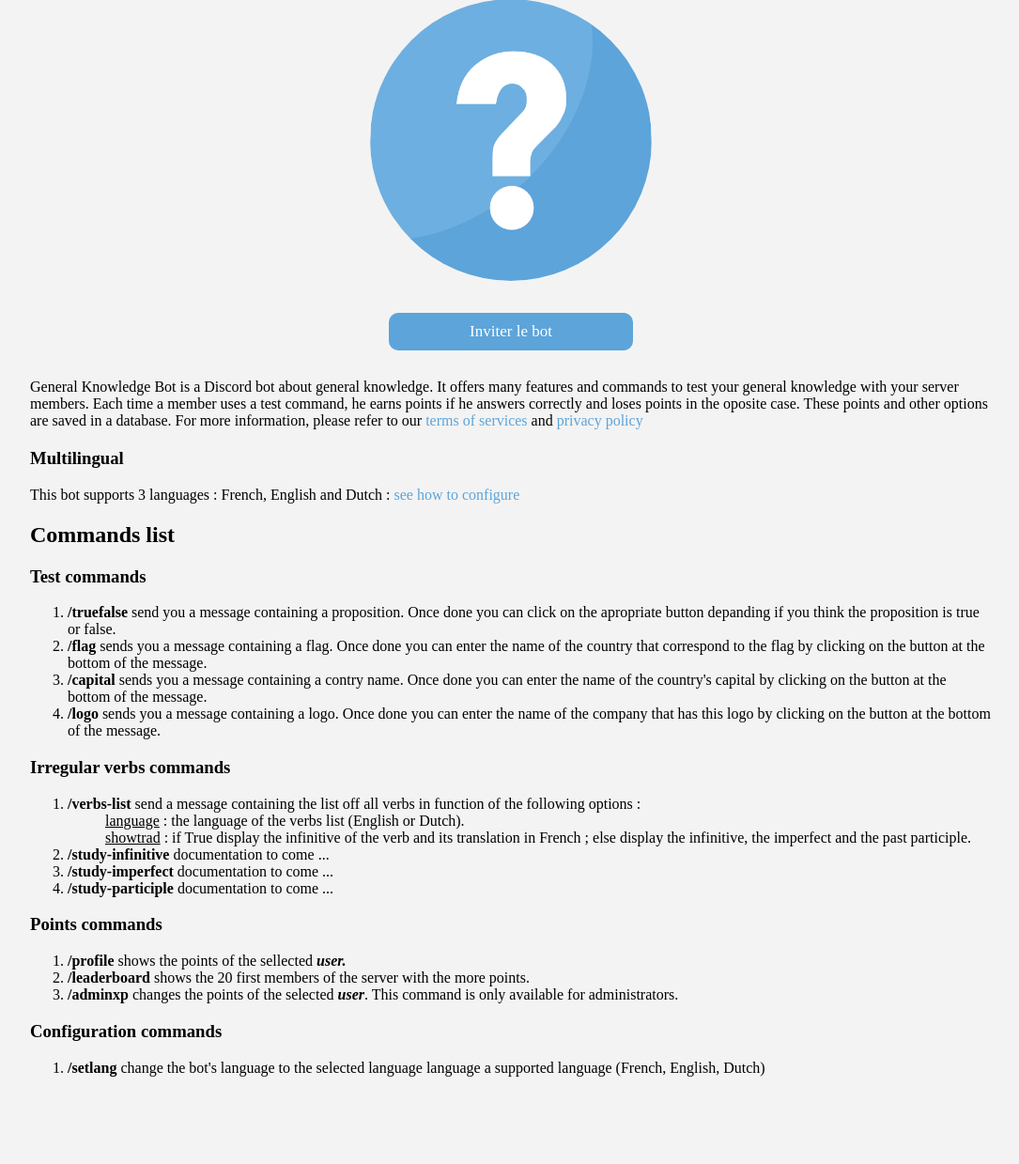
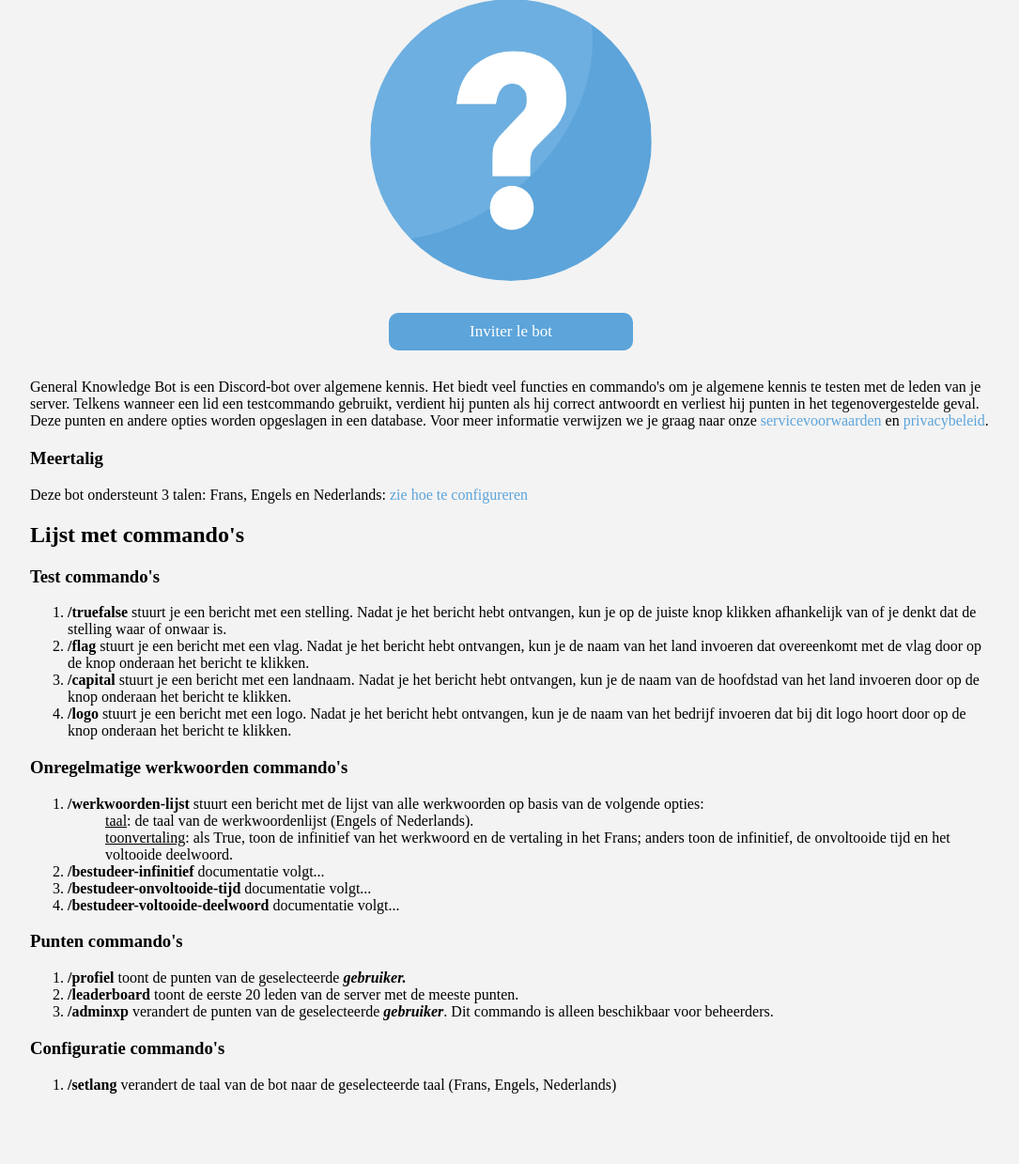
Before and after one commit to Piwy-dev/general-knowledge-site, a Flask app: template app/templates/nl/home.html in a window 1280 px wide. Shown: the part 153-1392 px from the top of the page at 94% size, without its empty margins (96-1181 px from the left). Before the commit the page ends 1299 px from the top, so only its background shows below. Run offline with Flask 3, Linux system fonts and the light colour scheme; the template is opened without the code that fills it, so the values that code supplies are empty.

Commit message:
home page update and tranlation en nl

```diff
--- a/app/templates/en/home.html
+++ b/app/templates/en/home.html
@@ -36,8 +36,8 @@
             General Knowledge Bot is a Discord bot about general knowledge. It offers many features and commands to test
             your general knowledge with your server members. Each time a member uses a test command, he earns points if
             he answers correctly and loses points in the oposite case. These points and other options are saved in a
-            database. For more information, please refer to our <a href="gkb/terms-of-services">terms of services</a>
-            and <a href="gkb/terms-of-services">privacy policy</a>
+            database. For more information, please refer to our <a href="terms">terms of services</a>
+            and <a href="privacy">privacy policy</a>
         </p>
         <div id="infos">
             <h3>Multilingual</h3>
--- a/app/templates/nl/home.html
+++ b/app/templates/nl/home.html
@@ -33,64 +33,62 @@
             Inviter le bot
         </a>
         <p id="description">
-            General Knowledge Bot is a Discord bot about general knowledge. It offers many features and commands to test
-            your general knowledge with your server members. Each time a member uses a test command, he earns points if
-            he answers correctly and loses points in the oposite case. These points and other options are saved in a
-            database. For more information, please refer to our <a href="gkb/terms-of-services">terms of services</a>
-            and <a href="gkb/terms-of-services">privacy policy</a>
+            General Knowledge Bot is een Discord-bot over algemene kennis. Het biedt veel functies en commando's om je
+            algemene kennis te testen met de leden van je server. Telkens wanneer een lid een testcommando gebruikt,
+            verdient hij punten als hij correct antwoordt en verliest hij punten in het tegenovergestelde geval. Deze
+            punten en andere opties worden opgeslagen in een database. Voor meer informatie verwijzen we je graag naar
+            onze <a href="terms">servicevoorwaarden</a> en <a href="privacy">privacybeleid</a>.
+        </p>
         </p>
         <div id="infos">
-            <h3>Multilingual</h3>
+            <h3>Meertalig</h3>
             <p>
-                This bot supports 3 languages : French, English and Dutch :
-                <a href="home#config-cmds">see how to configure</a>
+            Deze bot ondersteunt 3 talen: Frans, Engels en Nederlands:
+            <a href="home#config-cmds">zie hoe te configureren</a>
             </p>
 
-            <h2>Commands list</h2>
+            <h2>Lijst met commando's</h2>
 
-            <h3>Test commands</h3>
+            <h3>Test commando's</h3>
             <ol>
-                <li><b>/truefalse</b> send you a message containing a proposition. Once done you can click on the
-                    apropriate button
-                    depanding if you think the proposition is true or false.</li>
-                <li><b>/flag</b> sends you a message containing a flag. Once done you can enter the name of the country
-                    that
-                    correspond to the flag by clicking on the button at the bottom of the message.
-                <li><b>/capital</b> sends you a message containing a contry name. Once done you can enter the name of
-                    the country's
-                    capital by clicking on the button at the bottom of the message.</li>
-                <li><b>/logo</b> sends you a message containing a logo. Once done you can enter the name of the company
-                    that has
-                    this logo by clicking on the button at the bottom of the message.</li>
+            <li><b>/truefalse</b> stuurt je een bericht met een stelling. Nadat je het bericht hebt ontvangen, kun
+                je op de juiste knop klikken
+                afhankelijk van of je denkt dat de stelling waar of onwaar is.</li>
+            <li><b>/flag</b> stuurt je een bericht met een vlag. Nadat je het bericht hebt ontvangen, kun je de naam
+                van het land invoeren
+                dat overeenkomt met de vlag door op de knop onderaan het bericht te klikken.
+            <li><b>/capital</b> stuurt je een bericht met een landnaam. Nadat je het bericht hebt ontvangen, kun je
+                de naam van
+                de hoofdstad van het land invoeren door op de knop onderaan het bericht te klikken.</li>
+            <li><b>/logo</b> stuurt je een bericht met een logo. Nadat je het bericht hebt ontvangen, kun je de naam
+                van het bedrijf invoeren
+                dat bij dit logo hoort door op de knop onderaan het bericht te klikken.</li>
             </ol>
 
-            <h3>Irregular verbs commands</h3>
+            <h3>Onregelmatige werkwoorden commando's</h3>
             <ol>
-                <li><b>/verbs-list</b> send a message containing the list off all verbs in function of the following
-                    options :
-                    <ol id="irr-verbs-subcmds-list">
-                        <li><u>language</u> : the language of the verbs list (English or Dutch).
-                        <li><u>showtrad</u> : if True display the infinitive of the verb and its translation in French ;
-                            else display the infinitive, the imperfect and the past participle.</li>
-                    </ol>
-                </li>
-                <li><b>/study-infinitive</b> documentation to come ...</li>
-                <li><b>/study-imperfect</b> documentation to come ...</li>
-                <li><b>/study-participle</b> documentation to come ...</li>
+            <li><b>/werkwoorden-lijst</b> stuurt een bericht met de lijst van alle werkwoorden op basis van de volgende opties:
+                <ol id="irr-verbs-subcmds-list">
+                <li><u>taal</u>: de taal van de werkwoordenlijst (Engels of Nederlands).</li>
+                <li><u>toonvertaling</u>: als True, toon de infinitief van het werkwoord en de vertaling in het Frans; anders toon de infinitief, de onvoltooide tijd en het voltooide deelwoord.</li>
+                </ol>
+            </li>
+            <li><b>/bestudeer-infinitief</b> documentatie volgt...</li>
+            <li><b>/bestudeer-onvoltooide-tijd</b> documentatie volgt...</li>
+            <li><b>/bestudeer-voltooide-deelwoord</b> documentatie volgt...</li>
             </ol>
 
-            <h3>Points commands</h3>
+            <h3>Punten commando's</h3>
             <ol>
-                <li><b>/profile</b> shows the points of the sellected <b><i>user.</i></b></li>
-                <li><b>/leaderboard</b> shows the 20 first members of the server with the more points.</li>
-                <li><b>/adminxp</b> changes the points of the selected <b><i>user</i></b>. This command is only
-                    available for administrators.</li>
+            <li><b>/profiel</b> toont de punten van de geselecteerde <b><i>gebruiker.</i></b></li>
+            <li><b>/leaderboard</b> toont de eerste 20 leden van de server met de meeste punten.</li>
+            <li><b>/adminxp</b> verandert de punten van de geselecteerde <b><i>gebruiker</i></b>. Dit commando is alleen
+                beschikbaar voor beheerders.</li>
             </ol>
 
-            <h3 id="config-cmds">Configuration commands</h3>
+            <h3 id="config-cmds">Configuratie commando's</h3>
             <ol>
-                <li><b>/setlang</b> change the bot's language to the selected language language a supported language
-                    (French, English, Dutch) </li>
+            <li><b>/setlang</b> verandert de taal van de bot naar de geselecteerde taal (Frans, Engels, Nederlands)</li>
             </ol>
         </div>
     </div>
```
Also changed, not shown: app/templates/fr/home.html (+15 -17 lines).
